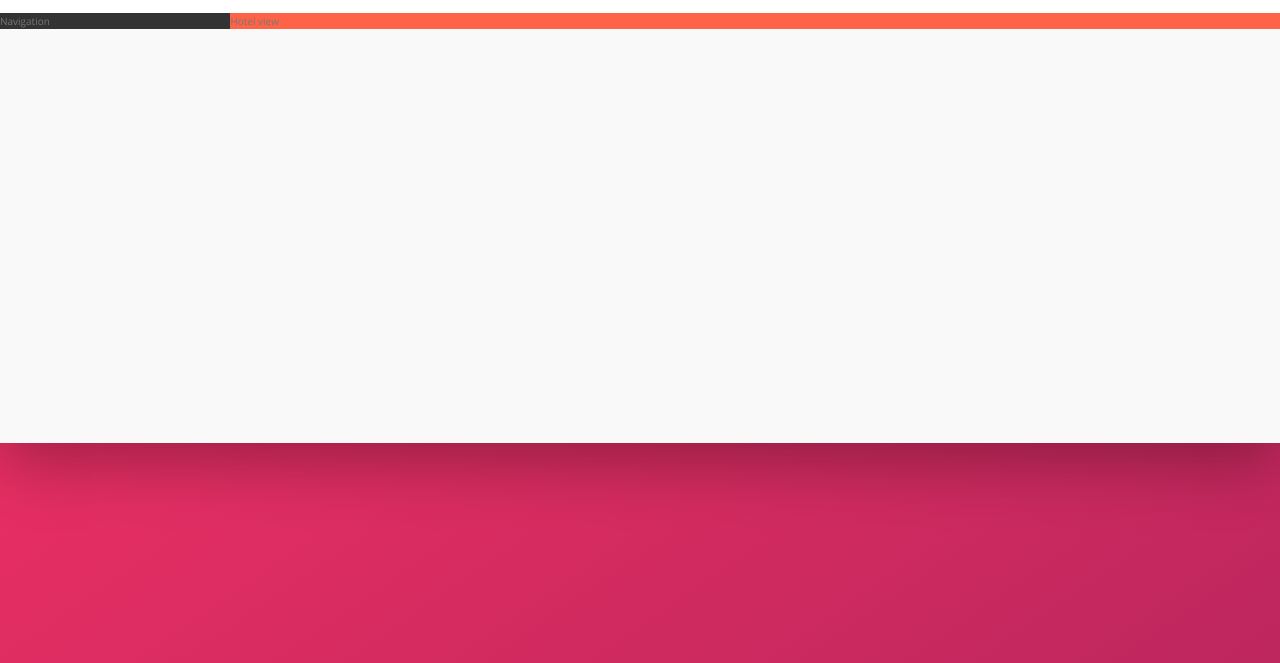
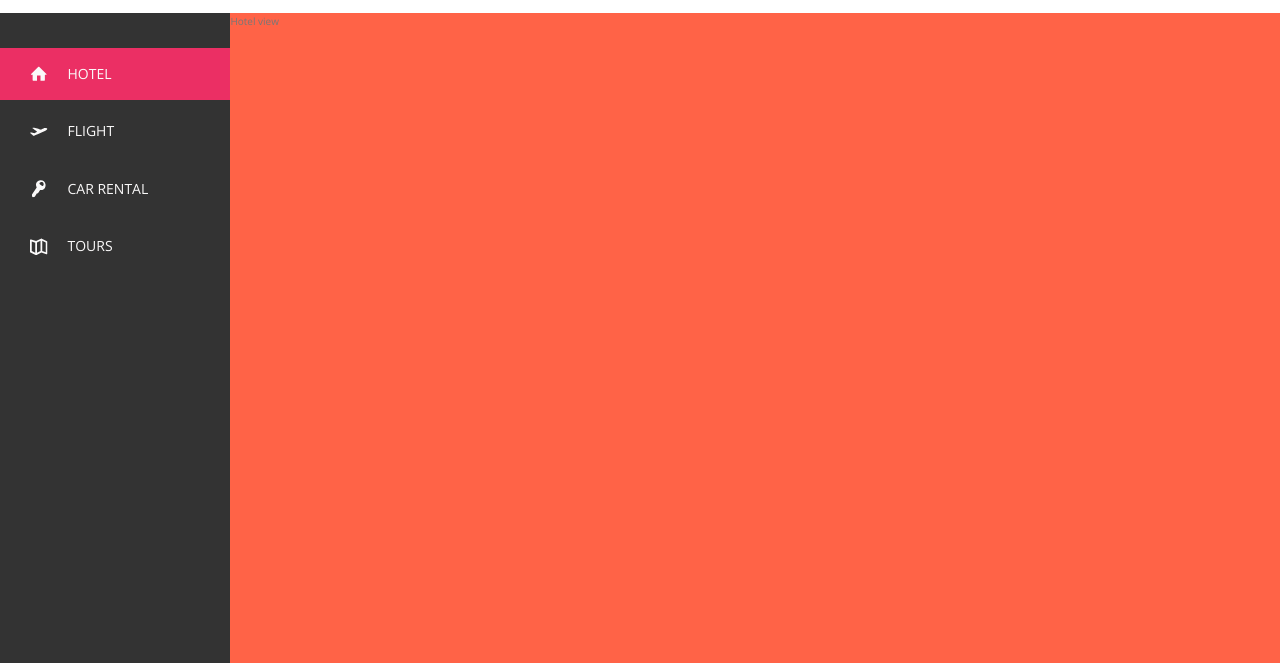
Before and after one commit to riedel28/trillo, a website: page index.html in a window 1280 px wide. Shown: the part 137-800 px from the top of the page. Drawn offline with nearby package versions, Linux system fonts and the light colour scheme.

Commit message:
Complete the sidebar

```diff
--- a/index.html
+++ b/index.html
@@ -53,7 +53,45 @@
         </nav>
       </header>
       <div class="content">
-        <nav class="sidebar">Navigation</nav>
+        <nav class="sidebar">
+          <ul class="side-nav">
+            <li class="side-nav__item side-nav__item--active">
+              <a href="#" class="side-nav__link">
+                <svg class="side-nav__icon">
+                  <use xlink:href="img/sprite.svg#icon-home"></use>
+                </svg>
+                <span>Hotel</span>
+              </a>
+            </li>
+            <li class="side-nav__item">
+              <a href="#" class="side-nav__link">
+                <svg class="side-nav__icon">
+                  <use xlink:href="img/sprite.svg#icon-aircraft-take-off"></use>
+                </svg>
+                <span>Flight</span>
+              </a>
+            </li>
+            <li class="side-nav__item">
+              <a href="#" class="side-nav__link">
+                <svg class="side-nav__icon">
+                  <use xlink:href="img/sprite.svg#icon-key"></use>
+                </svg>
+                <span>Car rental</span>
+              </a>
+            </li>
+            <li class="side-nav__item">
+              <a href="#" class="side-nav__link">
+                <svg class="side-nav__icon">
+                  <use xlink:href="img/sprite.svg#icon-map"></use>
+                </svg>
+                <span>Tours</span>
+              </a>
+            </li>
+          </ul>
+
+          <div class="legal">&copy; 2017 by Trillo. All rights reserved.</div>
+        </nav>
+
         <main class="hotel-view">Hotel view</main>
       </div>
     </div>
--- a/sass/_components.scss
+++ b/sass/_components.scss
@@ -119,3 +119,71 @@
   &__user-name {
   }
 }
+
+////////////////////////////////
+// SIDEBAR NAVIGATION
+.side-nav {
+  font-size: 1.4rem;
+  list-style: none;
+  margin-top: 3.5rem;
+
+  &__item {
+    position: relative;
+
+    &:not(:last-child) {
+      margin-bottom: 0.5rem;
+    }
+  }
+
+  &__item:before {
+    content: '';
+    position: absolute;
+    right: 0;
+    left: 0;
+    height: 100%;
+    width: 3px;
+    background-color: var(--color-primary);
+    transform: scaleY(0);
+    transition: transform 0.2s, width 0.4s cubic-bezier(1, 0, 0, 1) 0.2s,
+      background-color 0.1s;
+  }
+
+  &__item:hover::before,
+  &__item--active::before {
+    transform: scaleY(1);
+    width: 100%;
+  }
+
+  &__item:active::before {
+    background-color: var(--color-primary-light);
+  }
+
+  &__link:link,
+  &__link:visited {
+    color: var(--color-grey-light-1);
+    text-decoration: none;
+    text-transform: uppercase;
+    display: inline-block;
+    padding: 1.5rem 3rem;
+    display: flex;
+    align-items: center;
+    position: relative;
+    z-index: 10;
+  }
+
+  &__icon {
+    width: 1.75rem;
+    height: 1.75rem;
+    margin-right: 2rem;
+    fill: currentColor;
+  }
+}
+
+////////////////////////////////
+// LEGAL TEXT
+.legal {
+  font-size: 1.2rem;
+  color: var(--color-grey-light-4);
+  text-align: center;
+  padding: 2.5rem;
+}
--- a/sass/_layout.scss
+++ b/sass/_layout.scss
@@ -26,10 +26,14 @@
   background-color: var(--color-grey-dark-1);
 
   flex: 0 0 18%;
+  display: flex;
+  flex-direction: column;
+  justify-content: space-between;
 }
 
 .hotel-view {
   background-color: #ffffff;
   background-color: tomato;
   flex: 1;
+  height: 80rem;
 }
```
Also changed, not shown: css/style.css.
